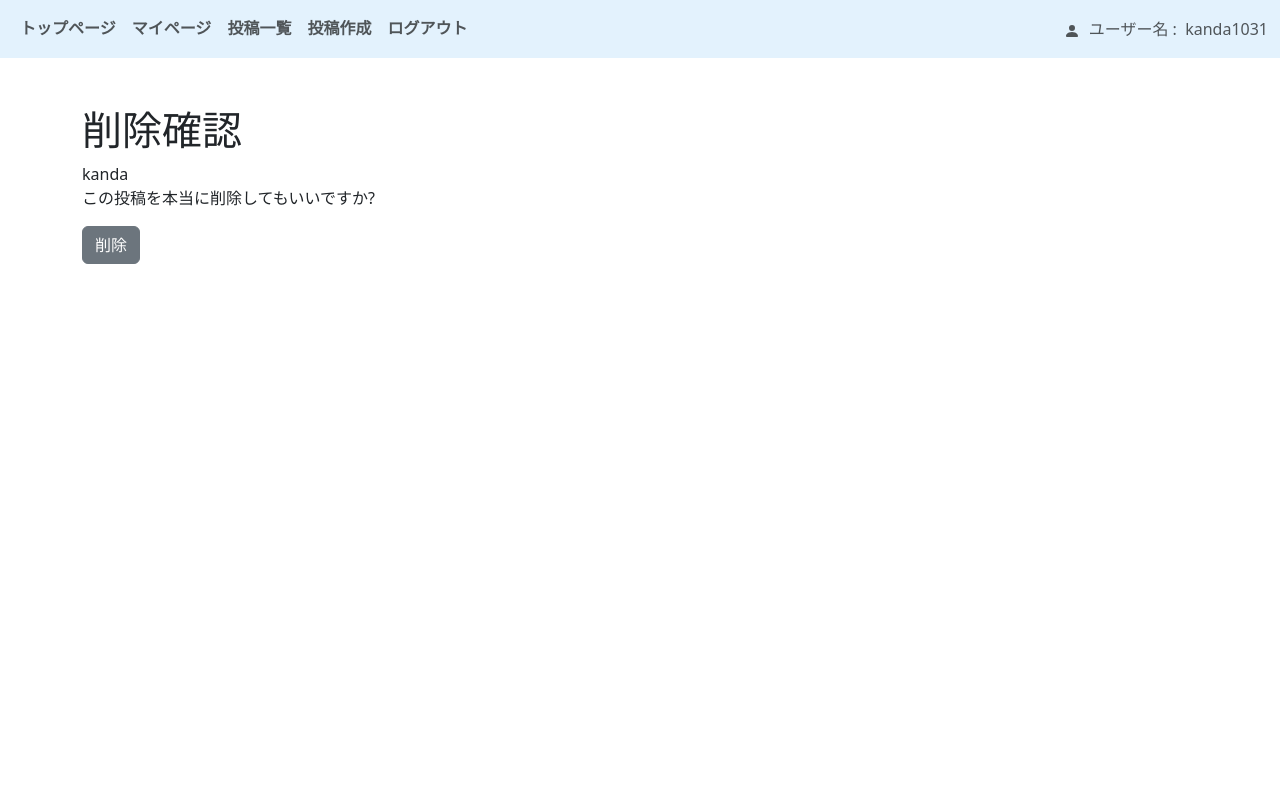
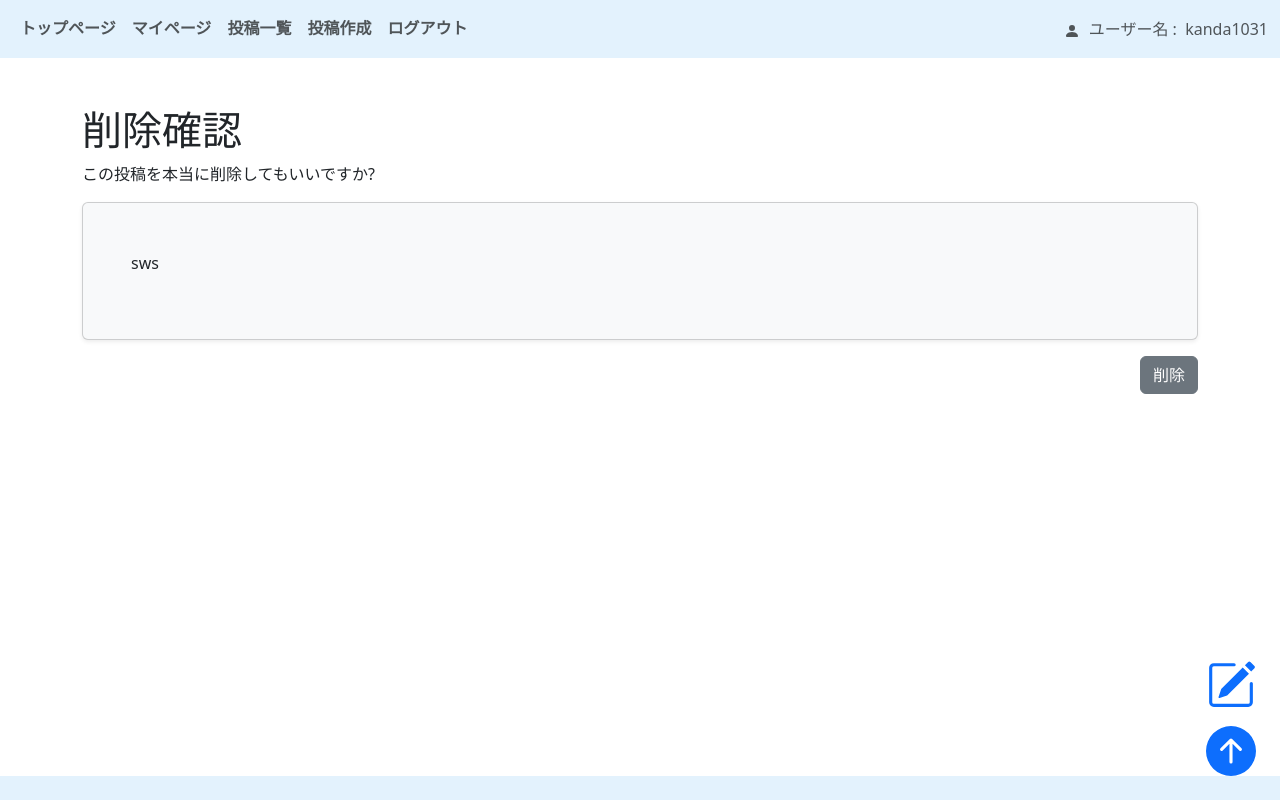
Before and after one commit to kosuke-kanda/social_ap, a Django app: page /delete/1 in a window 1280 px wide. Run offline with Django 5.2, Linux system fonts and the light colour scheme; a user stored in the database is signed in; data comes from the database, SQL or seed files in the repository; both versions use the stored data as it was after the commit; some libraries are stand-ins or nearby versions.

Commit message:
削除画面、フラッシュメッセージなどの処理

```diff
--- a/sns/forms.py
+++ b/sns/forms.py
@@ -7,8 +7,3 @@ class PostForm(forms.ModelForm):
     class Meta:
         model = Post
         fields = ("text",)
-
-    # def __init__(self, *args, **kwargs):
-    #     super().__init__(*args, **kwargs)
-    #     for field in self.fields.values():
-    #         field.widget.attrs['class'] = 'form-control'
--- a/sns/templates/base.html
+++ b/sns/templates/base.html
@@ -85,5 +85,28 @@
         {% block content %}
         {% endblock %}
     </div>
+    <div class="position-relative  m-4"  style="z-index: 1;">
+      <div class="position-fixed bottom-0 end-0 m-4">
+        <div>
+          <a href="{% url 'sns:create' %}">
+            <svg xmlns="http://www.w3.org/2000/svg" width="50" height="50" fill="currentColor" class="bi bi-pencil-square" viewBox="0 0 16 16">
+              <path d="M15.502 1.94a.5.5 0 0 1 0 .706L14.459 3.69l-2-2L13.502.646a.5.5 0 0 1 .707 0l1.293 1.293zm-1.75 2.456-2-2L4.939 9.21a.5.5 0 0 0-.121.196l-.805 2.414a.25.25 0 0 0 .316.316l2.414-.805a.5.5 0 0 0 .196-.12l6.813-6.814z"/>
+              <path fill-rule="evenodd" d="M1 13.5A1.5 1.5 0 0 0 2.5 15h11a1.5 1.5 0 0 0 1.5-1.5v-6a.5.5 0 0 0-1 0v6a.5.5 0 0 1-.5.5h-11a.5.5 0 0 1-.5-.5v-11a.5.5 0 0 1 .5-.5H9a.5.5 0 0 0 0-1H2.5A1.5 1.5 0 0 0 1 2.5v11z"/>
+            </svg>
+          </a>
+        </div>
+        <div class="mt-3">
+          <a href="#">
+            <svg xmlns="http://www.w3.org/2000/svg" width="50" height="50" fill="currentColor" class="bi bi-arrow-up-circle-fill" viewBox="0 0 16 16">
+              <path d="M16 8A8 8 0 1 0 0 8a8 8 0 0 0 16 0zm-7.5 3.5a.5.5 0 0 1-1 0V5.707L5.354 7.854a.5.5 0 1 1-.708-.708l3-3a.5.5 0 0 1 .708 0l3 3a.5.5 0 0 1-.708.708L8.5 5.707V11.5z"/>
+            </svg>
+          </a>
+        </div>
+      </div>
+
+    </div>
+      <div class="position-relative">
+        <footer class="position-fixed bottom-0 w-100" style="background-color: #e3f2fd;">&nbsp;</footer>
+      </div>
   </body>
 </html>
--- a/sns/templates/sns/post_confirm_delete.html
+++ b/sns/templates/sns/post_confirm_delete.html
@@ -16,12 +16,21 @@
   </div>
   {% endif %} -->
   <h1>削除確認</h1>
-{{ object.username }}
-  <form method="post">{% csrf_token %}
-    <p>この投稿を本当に削除してもいいですか?</p>
+  <p>この投稿を本当に削除してもいいですか?</p>
+  <div class="card bg-light shadow-sm mt-3">
+    <div class="p-5">
+      <p>
 
-    <input type="submit" class="btn btn-secondary" onclick="location.href=`{% url 'sns:userPage' object.username %}`" value="削除">
-  </form>
+        {{ object.text }}
+      </p>
+
+    </div>
+
+    </div>
+    <form method="post" class="mt-3">
+      {% csrf_token %}
+      <input type="submit" class="btn btn-secondary float-end" onclick="location.href=`{% url 'sns:userPage' object.username %}`" value="削除">
+    </form>
 
   <!-- {% for object in object_list reversed %}
   <div class="mt-3">
--- a/sns/views.py
+++ b/sns/views.py
@@ -19,13 +19,6 @@ class TopView(TemplateView):
 class TimeLineView(ListView):
     template_name = "post_list.html"
     model = Post
-
-    # def get(self, request: HttpRequest, *args: reverse_lazy, **kwargs: reverse_lazy) -> HttpResponse:
-    #     context = {
-    #         'username': self.request.user.username
-    #     }
-
-    #     return self.render_to_response(context)
 
 # マイページ
 class UserPageView(LoginRequiredMixin, ListView):
@@ -51,7 +44,6 @@ class CreatePostView(LoginRequiredMixin, CreateView):
     success_url = reverse_lazy('sns:list')
     login_url = reverse_lazy('accounts:login')
 
-    # 投稿ボタン
     def post(self, request: HttpRequest, *args: str, **kwargs) -> HttpResponse:
         username = request.user
         text = request.POST["text"]
@@ -62,8 +54,12 @@ class CreatePostView(LoginRequiredMixin, CreateView):
 # 投稿削除
 class DeltePost(LoginRequiredMixin, DeleteView):
     model = Post
-    success_url = reverse_lazy("sns:top") #TODO:削除完了後パラメータ取得してマイページに戻す
+    success_url = reverse_lazy("sns:list") #TODO:削除完了後パラメータ取得してマイページに戻す
     login_url = reverse_lazy('accounts:login')
+
+    def post(self, request: HttpRequest, *args: str, **kwargs) -> HttpResponse:
+        messages.success(request, "投稿を削除しました！")
+        return super().post(request, *args, **kwargs)
 
     # def get_url_success(self):
     #     return reverse_lazy("sns:userPage",kwargs={"username":self.kwargs["username"]} )
```
Also changed, not shown: accounts/models.py (+0 -13 lines), accounts/views.py (+10 -1 lines), sns/templates/post_list.html (+8 -8 lines), db.sqlite3.
